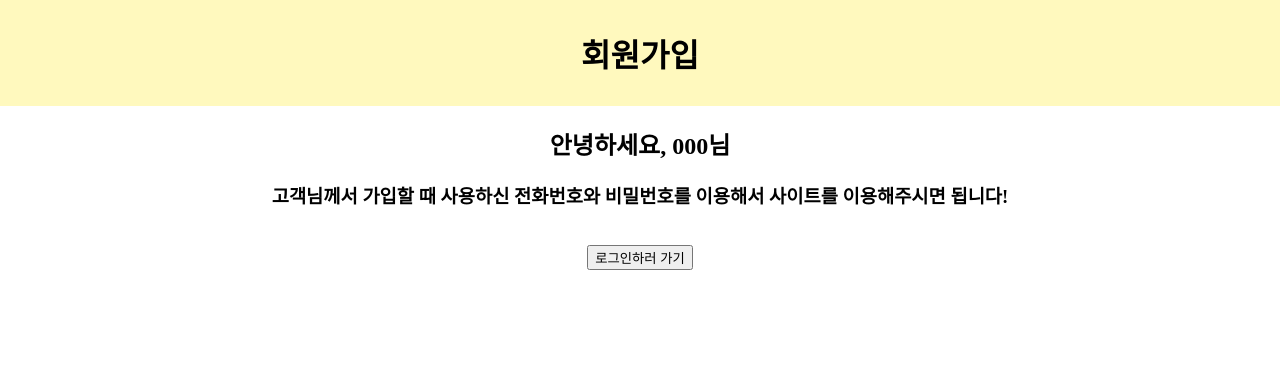
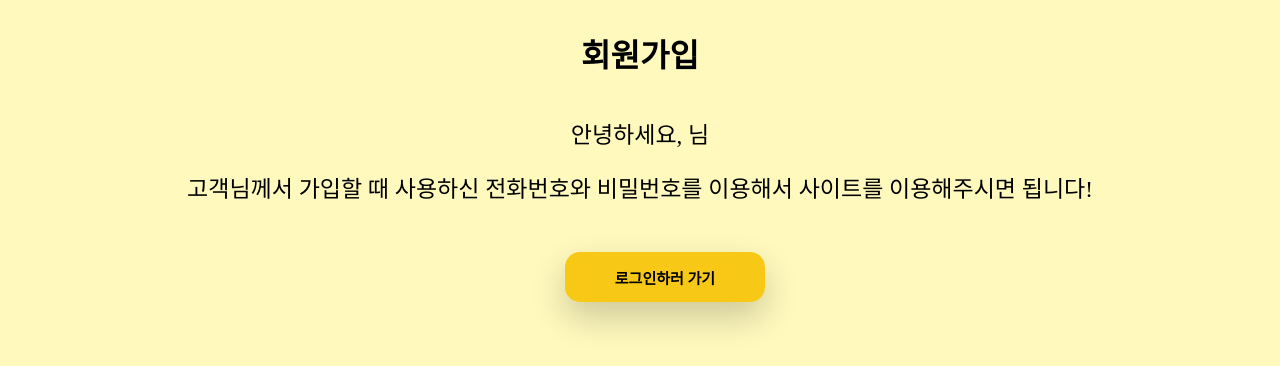
Before and after one commit to nyoungnyoung/Sinabro, a React (Create React App) app in the folder Front-End/last_front/: page /signup/complete in a window 1280 px wide. Shown: the top 366 px of the page. Built offline with nearby package versions, Linux system fonts and the light colour scheme; a web font is replaced by a local one.

Commit message:
feat: login api연결 완료

```diff
--- a/Front-End/last_front/src/index.js
+++ b/Front-End/last_front/src/index.js
@@ -2,6 +2,12 @@ import React from "react";
 import ReactDOM from "react-dom/client";
 import "./index.css";
 import App from "./App";
+import { Provider } from "react-redux";
+import { store } from "./store/config";
 
 const root = ReactDOM.createRoot(document.getElementById("root"));
-root.render(<App />);
+root.render(
+  <Provider store={store}>
+    <App />
+  </Provider>
+);
--- a/Front-End/last_front/src/pages/login/Login.js
+++ b/Front-End/last_front/src/pages/login/Login.js
@@ -2,9 +2,12 @@ import React, { useState } from "react";
 import { useNavigate } from "react-router-dom";
 import styled from "styled-components";
 import axios from "axios";
+import { useSelector, useDispatch } from "react-redux";
+import { loginActions } from "../../store/loginSlice";
 
 function Login() {
   const navigate = useNavigate();
+  const dispatch = useDispatch();
 
   const moveToMain = () => {
     navigate("/main");
@@ -26,10 +29,13 @@ function Login() {
     });
   };
 
+  const isLogined = (data) => {
+    dispatch(loginActions.addToken(data));
+  };
   const apiLogin = () => {
     axios
-      .post("http//localhost:5000/common/login-in", {
-        number: login.number,
+      .post("http://localhost:5000/common/sign-in", {
+        phone: login.number,
         password: login.password,
       })
       .then((response) => {
@@ -37,6 +43,7 @@ function Login() {
         // response.data : 토큰
         // 토큰은 전역변수로 관리해줘야한다.
         if (response.data) {
+          isLogined(response.data);
           moveToMain();
         } else {
           moveToLogin();
@@ -47,7 +54,9 @@ function Login() {
       });
   };
 
-  console.log(login);
+  const token = useSelector((state) => state);
+  console.log(token);
+  // console.log(login);
   return (
     <StyledDiv>
       <StyledH1>로그인</StyledH1>
@@ -75,7 +84,13 @@ function Login() {
           />
         </StyledDiv2>
 
-        <StyledButton onClick={apiLogin()}>로그인</StyledButton>
+        <StyledButton
+          onClick={() => {
+            apiLogin();
+          }}
+        >
+          로그인
+        </StyledButton>
       </div>
     </StyledDiv>
   );
--- a/Front-End/last_front/src/pages/signup/CompleteSignUp.js
+++ b/Front-End/last_front/src/pages/signup/CompleteSignUp.js
@@ -1,23 +1,60 @@
 import React from "react";
 import { useNavigate } from "react-router-dom";
+import styled from "styled-components";
 
-function CompleteSignUp() {
+function CompleteSignUp({ signUpData }) {
   const navigate = useNavigate();
 
   const moveToLogin = () => {
     navigate("/login");
   };
   return (
-    <div>
-      <h2>안녕하세요, 000님</h2>
-      <h3>
-        고객님께서 가입할 때 사용하신 전화번호와 비밀번호를 이용해서 사이트를
-        이용해주시면 됩니다!
-      </h3>
-      <br />
-      <button onClick={moveToLogin}>로그인하러 가기</button>
-    </div>
+    <StyledDiv>
+      <div>
+        <StyledP>안녕하세요, {signUpData.name}님</StyledP>
+        <StyledP>
+          고객님께서 가입할 때 사용하신 전화번호와 비밀번호를 이용해서 사이트를
+          이용해주시면 됩니다!
+        </StyledP>
+        <br />
+        <StyledButton onClick={moveToLogin}>로그인하러 가기</StyledButton>
+      </div>
+    </StyledDiv>
   );
 }
+const StyledDiv = styled.div`
+  background-color: #fff9be;
+  // background-color: white;
+  height: 100vh;
+`;
 
+const StyledP = styled.p`
+  font-size: 23px;
+  margin: 0;
+  padding: 10px;
+`;
+
+const StyledButton = styled.button`
+  width: 200px;
+  height: 50px;
+  margin-left: 50px;
+  margin-top: 20px;
+  font-size: 15px;
+  font-weight: 700;
+  background-color: #f7c815;
+  font-size: 15px;
+  font-family: "Chilgok_Cye";
+  padding: 10px;
+  border: none;
+  border-radius: 15px;
+  box-shadow: 0 15px 35px rgba(0, 0, 0, 0.2);
+  :hover {
+    letter-spacing: 2px;
+    transform: scale(1.2);
+    cursor: pointer;
+    background-color: #ff5f2e;
+    color: white;
+    outline: 0;
+  }
+`;
 export default CompleteSignUp;
--- a/Front-End/last_front/src/pages/signup/SignUpMain.js
+++ b/Front-End/last_front/src/pages/signup/SignUpMain.js
@@ -57,7 +57,10 @@ function SignUpMain() {
           element={<SignUpPw1 HandleSignUp={HandleSignUp} />}
         ></Route>
         <Route path="/pw2" element={<SignUpPw2 signUpData={signUp} />}></Route>
-        <Route path="/complete" element={<CompleteSignUp />}></Route>
+        <Route
+          path="/complete"
+          element={<CompleteSignUp signUpData={signUp} />}
+        ></Route>
         <Route path="/existed" element={<AlreadyExisted />}></Route>
       </Routes>
     </div>
--- a/Front-End/last_front/src/pages/signup/SignUpName.js
+++ b/Front-End/last_front/src/pages/signup/SignUpName.js
@@ -14,7 +14,7 @@ function SignUpName({ HandleSignUp }) {
     navigate("/signup/number");
   };
 
-  console.log(name);
+  // console.log(name);
 
   return (
     <StyledDiv>
--- a/Front-End/last_front/src/pages/signup/SignUpPw2.js
+++ b/Front-End/last_front/src/pages/signup/SignUpPw2.js
@@ -25,7 +25,7 @@ function SignUpPw2({ signUpData }) {
 
   const apiSignUpData = () => {
     axios
-      .post("http//localhost:5000/common/sign-up", {
+      .post("http://localhost:5000/common/sign-up", {
         name: signUpData.name,
         password: signUpData.password,
         phone: signUpData.phone,
--- /dev/null
+++ b/Front-End/last_front/src/store/config.js
@@ -0,0 +1,10 @@
+import { configureStore } from "@reduxjs/toolkit";
+import mainSlice from "./mainSlice";
+import loginSlice from "./loginSlice";
+
+export const store = configureStore({
+  reducer: {
+    main: mainSlice,
+    login: loginSlice,
+  },
+});
--- /dev/null
+++ b/Front-End/last_front/src/store/loginSlice.js
@@ -0,0 +1,18 @@
+import { createSlice } from "@reduxjs/toolkit";
+
+const initialState = {
+  token: "",
+};
+
+export const loginSlice = createSlice({
+  name: "login",
+  initialState,
+  reducers: {
+    addToken(state, action) {
+      state.token = action.payload;
+    },
+  },
+});
+
+export const loginActions = loginSlice.actions;
+export default loginSlice.reducer;
--- /dev/null
+++ b/Front-End/last_front/src/store/mainSlice.js
@@ -0,0 +1,55 @@
+import { createSlice } from "@reduxjs/toolkit";
+
+export const mainSlice = createSlice({
+  name: "main",
+  initialState: {
+    mainCategory: [
+      {
+        name: "모든강의",
+        no: 1,
+      },
+    ],
+    // isSelect: false,
+    // SelectedMainNo: 1,
+    subCategory: [
+      {
+        name: "",
+        no: 1,
+      },
+    ],
+    LectureCard: [
+      {
+        no: 0,
+        subject: "",
+        startDate: "",
+        endDate: "",
+        content: "",
+        savedName: "",
+      },
+    ],
+    // MyPageCard: [
+    //   {
+    //     no: 0,
+    //     subject: "",
+    //     startDate: "",
+    //     endDate: "",
+    //     content: "",
+    //     savedName: "",
+    //   },
+    // ],
+  },
+  reducers: {
+    changeMain: (state, action) => {
+      state.mainCategory = action.payload;
+    },
+    changeSub: (state, action) => {
+      state.subCategory = action.payload;
+    },
+    changeLecture: (state, action) => {
+      state.LectureCard = action.payload;
+    },
+  },
+});
+
+export const { changeMain, changeSub, changeLecture } = mainSlice.actions;
+export default mainSlice.reducer;
--- a/Front-End/last_front/src/store/val.js
+++ /dev/null
@@ -1 +0,0 @@
-const baseURL = "http://localhost:5000";
```
